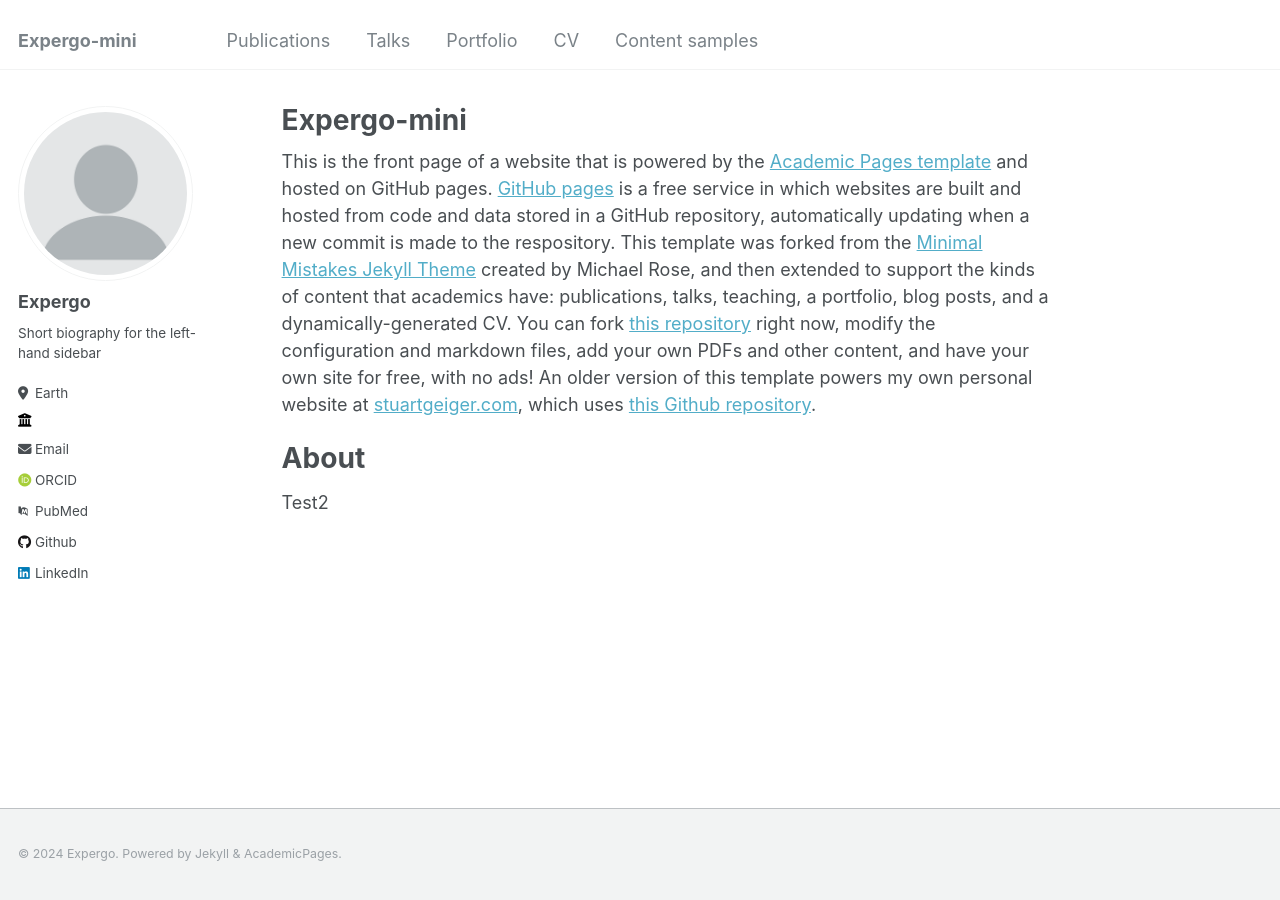
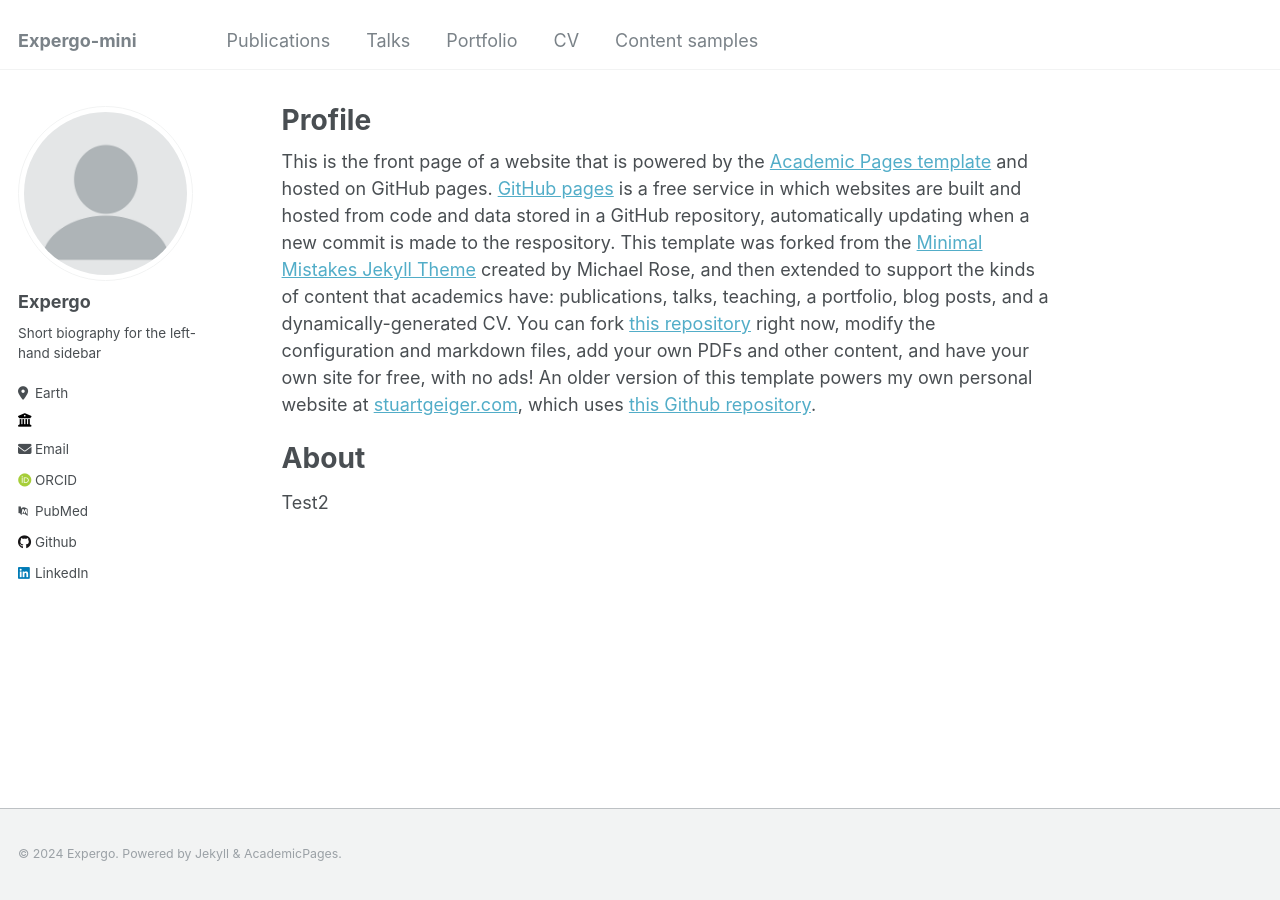
Before and after one commit to expergo-mini/expergo-mini.github.io, a Jekyll site: the page built from _pages/about.md, in a window 1280 px wide. Built offline with Jekyll 4.4.1, drawn with Linux system fonts in a browser that asks for light colours; some web fonts are replaced.

Commit message:
Update about.md

```diff
--- a/_pages/about.md
+++ b/_pages/about.md
@@ -1,6 +1,6 @@
 ---
 permalink: /
-title: "Expergo-mini"
+title: "Profile"
 author_profile: true
 redirect_from:
   - /about/
```
